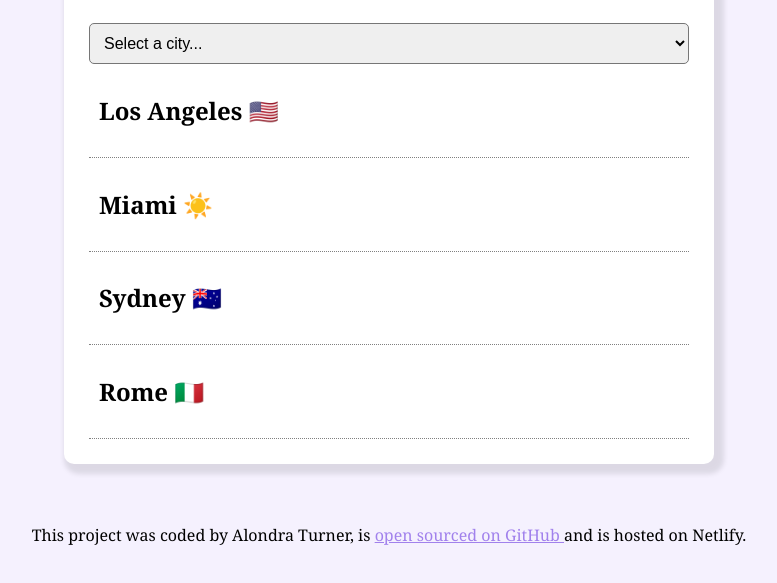
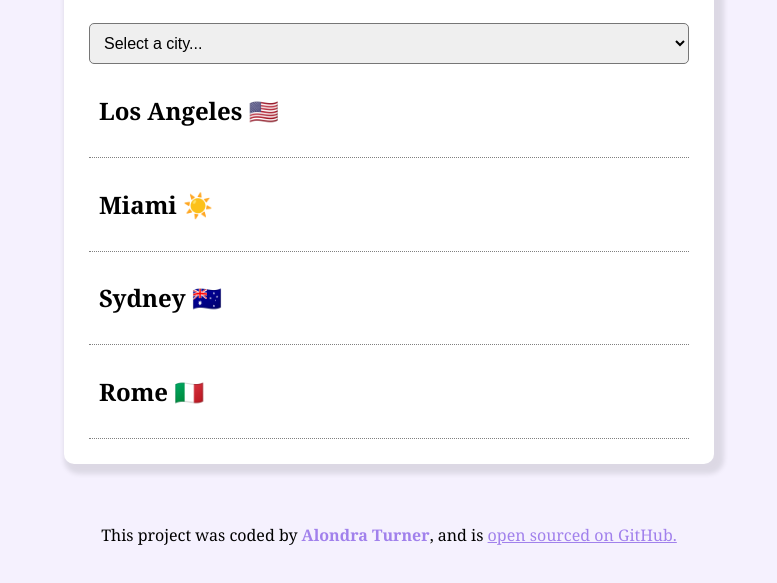
Before and after one commit to AlondraHackerBae/world-clock, a plain HTML site: page index.html in a window 1280 px wide. Shown: the part 165-748 px from the top of the page, without its empty margins (251-1028 px from the left). Drawn offline with nearby package versions, Linux system fonts and the light colour scheme; a script that the page names is missing.

Commit message:
updated footer links and style

```diff
--- a/index.html
+++ b/index.html
@@ -54,10 +54,18 @@
       </div>
     </div>
     <footer>
-      This project was coded by Alondra Turner, is
+      This project was coded by
+      <strong
+        ><a
+          href="https://github.com/AlondraHackerBae"
+          target="_blank"
+          class="alondra"
+          >Alondra Turner</a
+        ></strong
+      >, and is
       <a href="https://github.com/AlondraHackerBae/world-clock" target="_blank"
-        >open sourced on GitHub </a
-      >and is hosted on Netlify.
+        >open sourced on GitHub.
+      </a>
     </footer>
     <script src="src/index.js"></script>
   </body>
--- a/src/style.css
+++ b/src/style.css
@@ -43,6 +43,9 @@ select {
 a {
   color: #a181ec;
 }
+.alondra {
+  text-decoration: none;
+}
 footer {
   text-align: center;
 }
```
